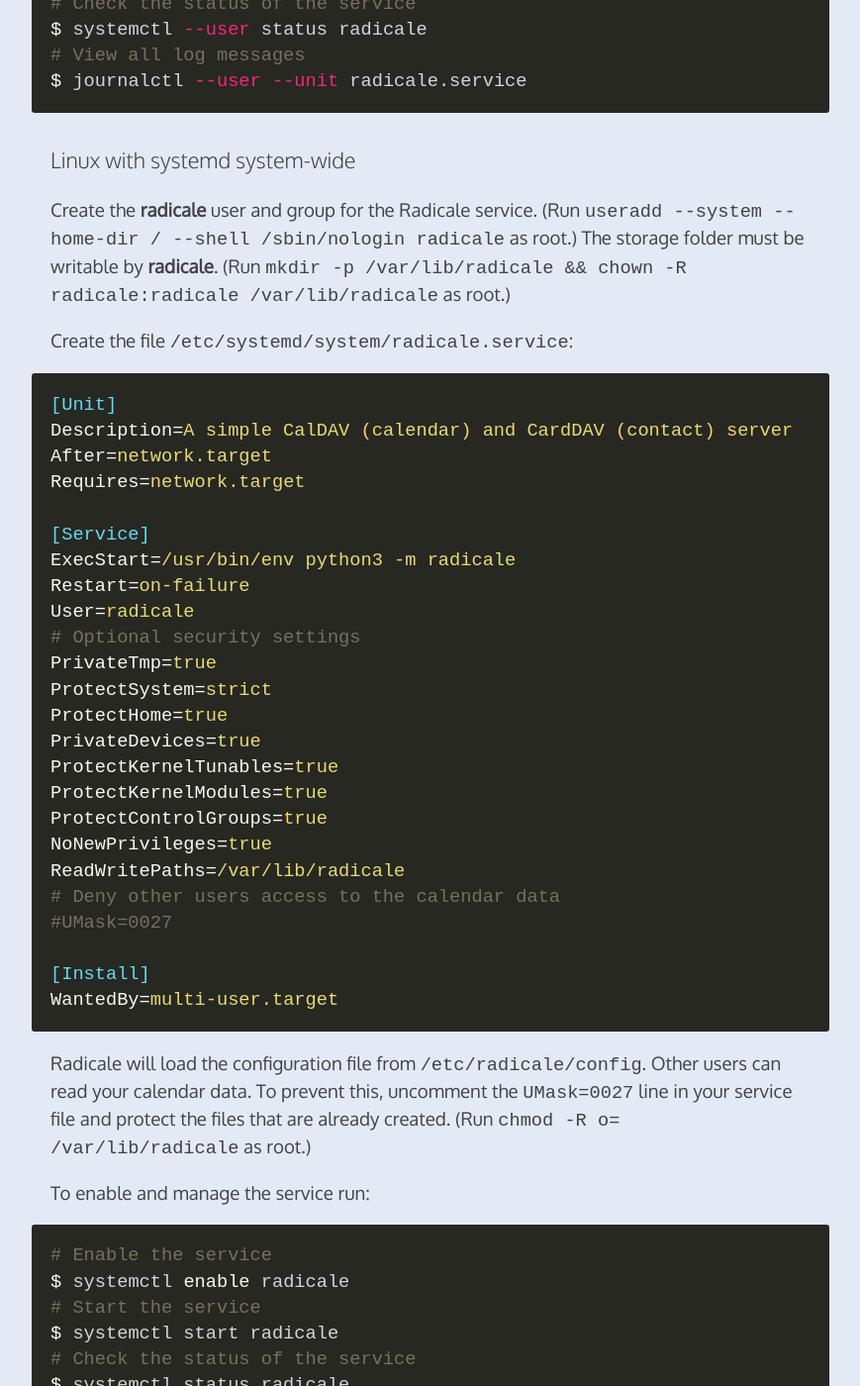
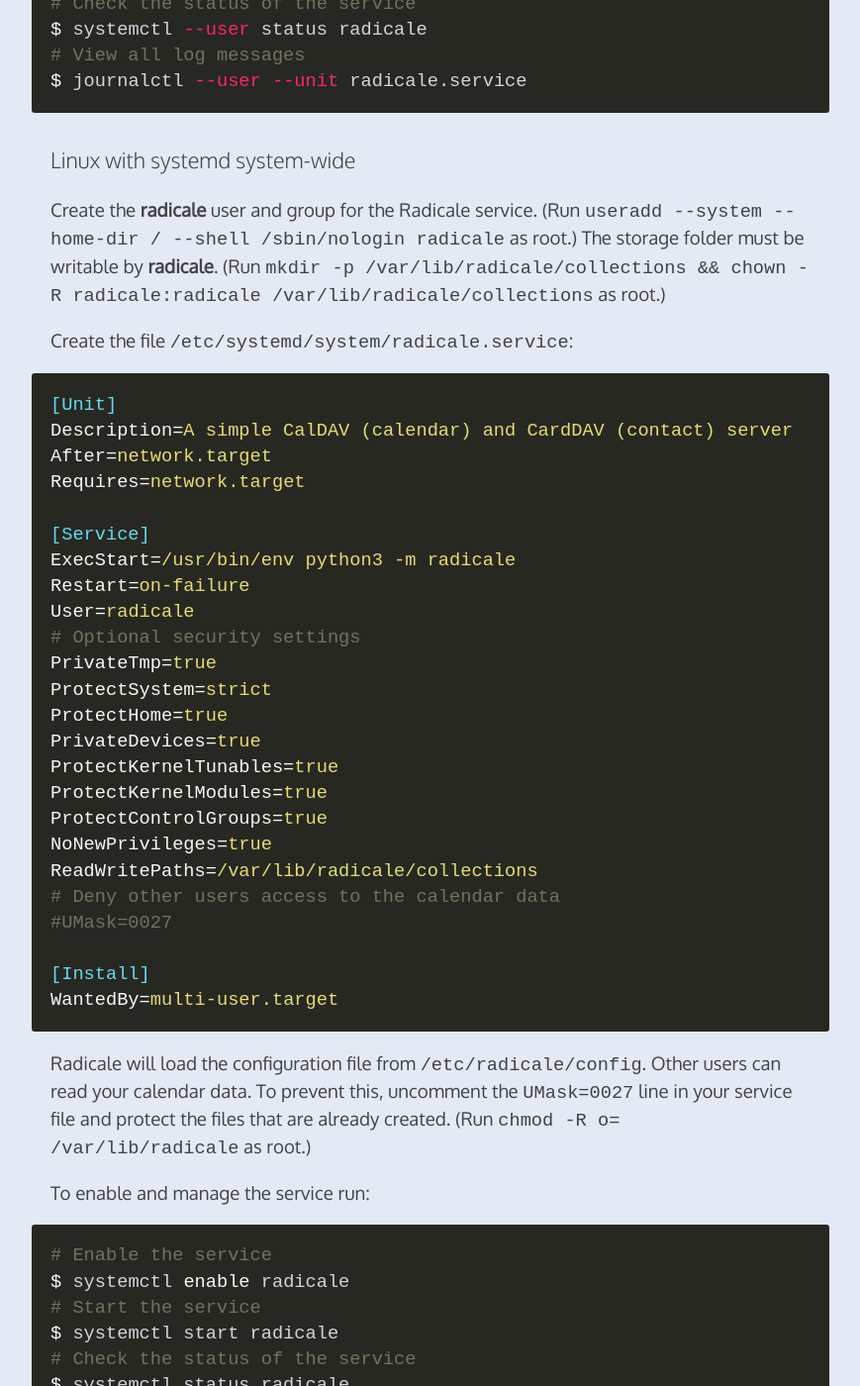
Before and after one commit to Kozea/Radicale, a Jekyll site: the page built from setup.md, in a window 1280 px wide and 1400 px high, scrolled down 4085 px. Shown: the whole window at 99% size, without its empty margins (205-1074 px from the left). Built offline with Jekyll 4.4.1, drawn with Linux system fonts in a browser that asks for light colours.

Commit message:
Change folder to /var/lib/radicale/collections

```diff
--- a/setup.md
+++ b/setup.md
@@ -161,7 +161,7 @@
 Create the **radicale** user and group for the Radicale service.
 (Run `useradd --system --home-dir / --shell /sbin/nologin radicale` as root.)
 The storage folder must be writable by **radicale**. (Run
-`mkdir -p /var/lib/radicale && chown -R radicale:radicale /var/lib/radicale`
+`mkdir -p /var/lib/radicale/collections && chown -R radicale:radicale /var/lib/radicale/collections`
 as root.)
 
 Create the file `/etc/systemd/system/radicale.service`:
@@ -184,7 +184,7 @@
 ProtectKernelModules=true
 ProtectControlGroups=true
 NoNewPrivileges=true
-ReadWritePaths=/var/lib/radicale
+ReadWritePaths=/var/lib/radicale/collections
 # Deny other users access to the calendar data
 #UMask=0027
 
```
